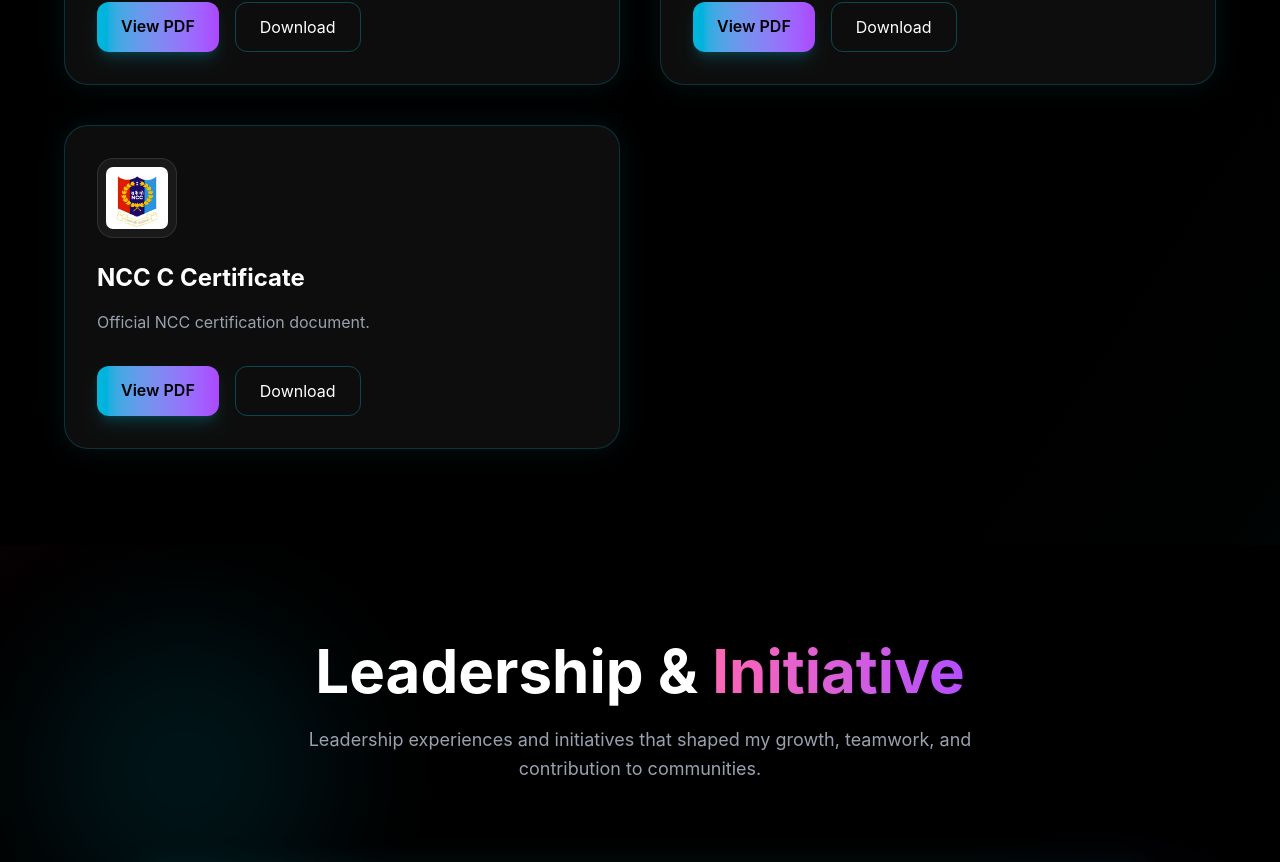
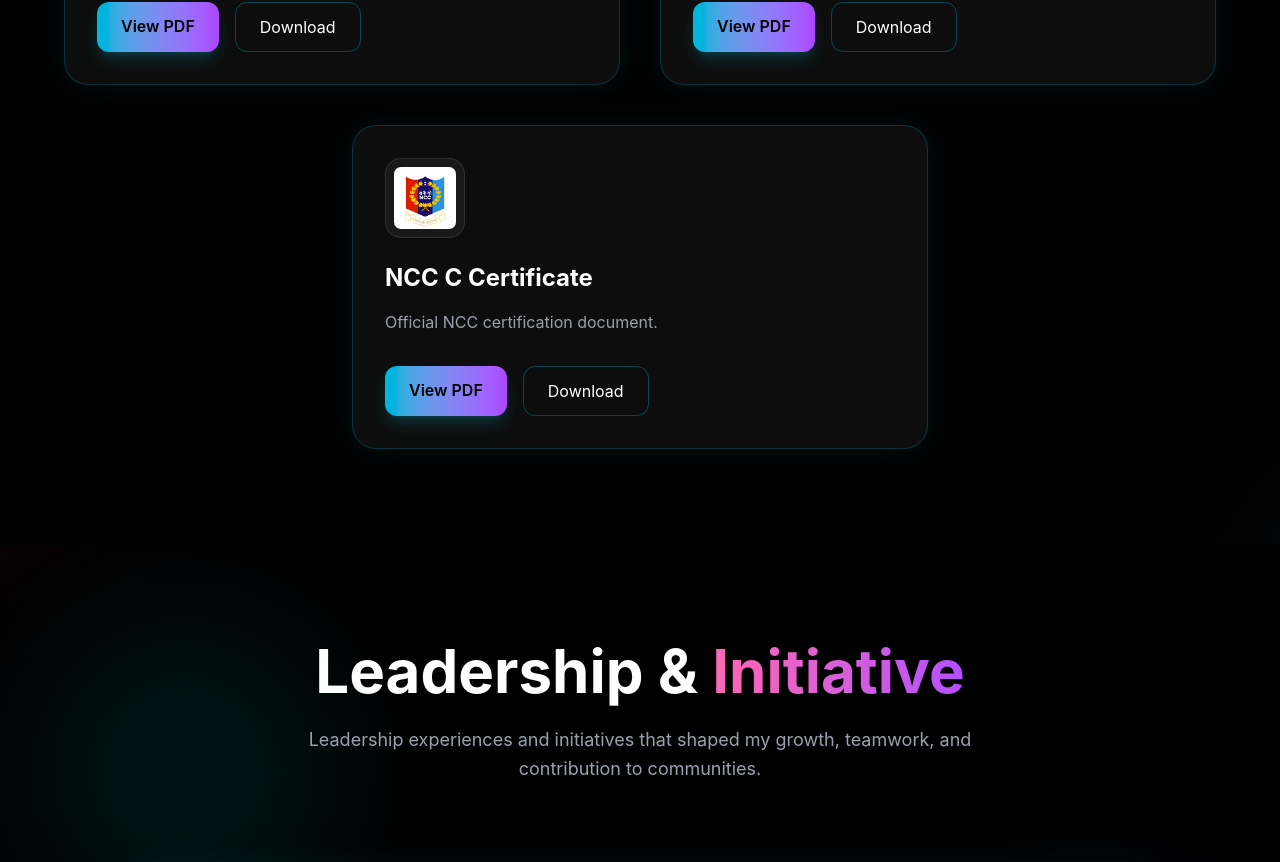
Before and after one commit to mjagadishraju21/mjagadishraju-portfolio, a React (Vite) app: page / in a window 1280 px wide. Shown: the part 9440-10302 px from the top of the page. Built offline with nearby package versions, Linux system fonts and the light colour scheme.

Commit message:
Update className for certificate motion div

```diff
--- a/src/sections/Certifications.jsx
+++ b/src/sections/Certifications.jsx
@@ -159,7 +159,6 @@ function Certifications() {
           </motion.h3>
 
           <div className="grid grid-cols-1 lg:grid-cols-2 gap-6 lg:gap-10">
-
             {nccCertificates.map((certificate, index) => (
               <motion.div
                 key={index}
@@ -168,7 +167,9 @@ function Certifications() {
                 transition={{ duration: 0.5, delay: index * 0.1 }}
                 viewport={{ once: true }}
                 whileHover={{ y: -8 }}
-                className="group backdrop-blur-xl bg-white/5 border border-cyan-400/20 rounded-3xl p-5 sm:p-6 md:p-8 hover:border-cyan-400/50 transition duration-300 shadow-[0_0_30px_rgba(34,211,238,0.08)]"
+                className={`group backdrop-blur-xl bg-white/5 border border-cyan-400/20 rounded-3xl p-5 sm:p-6 md:p-8 hover:border-cyan-400/50 transition duration-300 shadow-[0_0_30px_rgba(34,211,238,0.08)] ${
+  index === 2 ? "lg:col-span-2 lg:mx-auto lg:w-1/2" : ""
+}`}
               >
 
                 <div className="mb-6">
```
